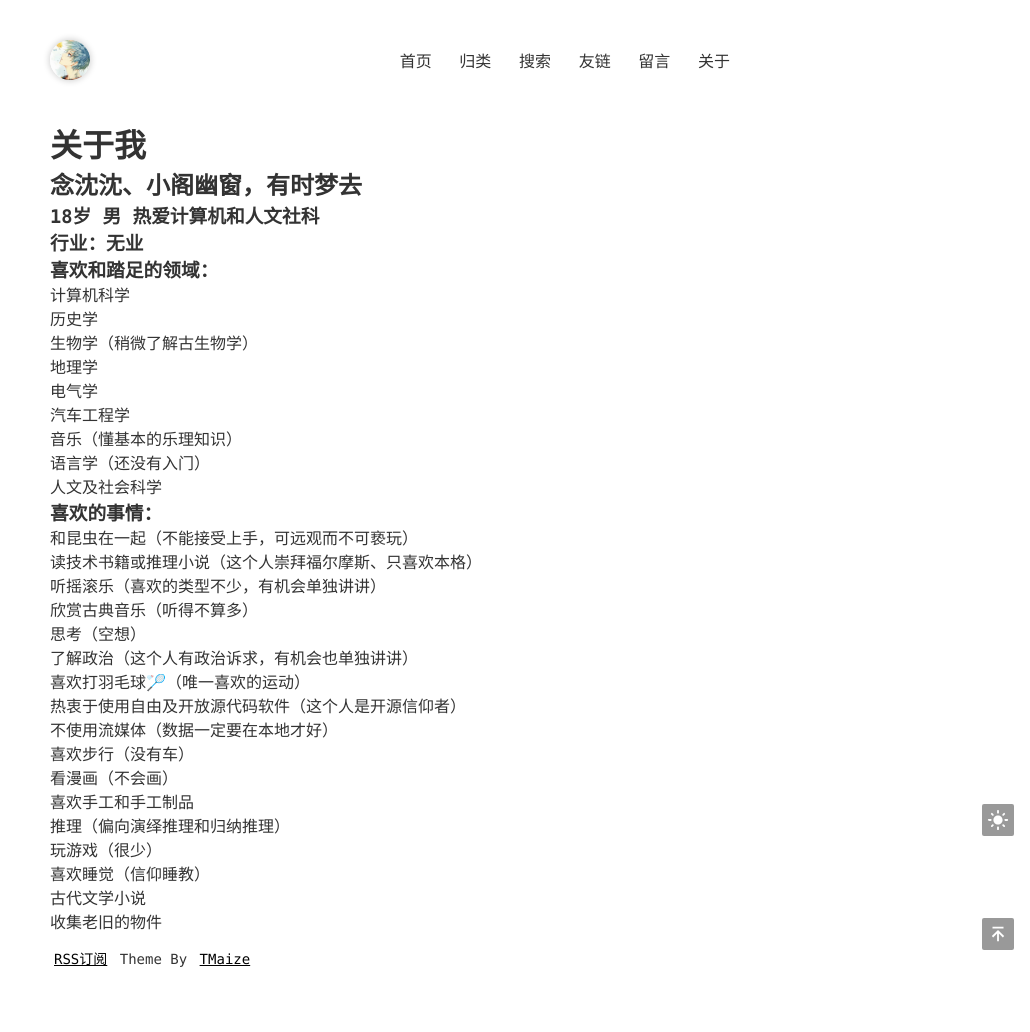
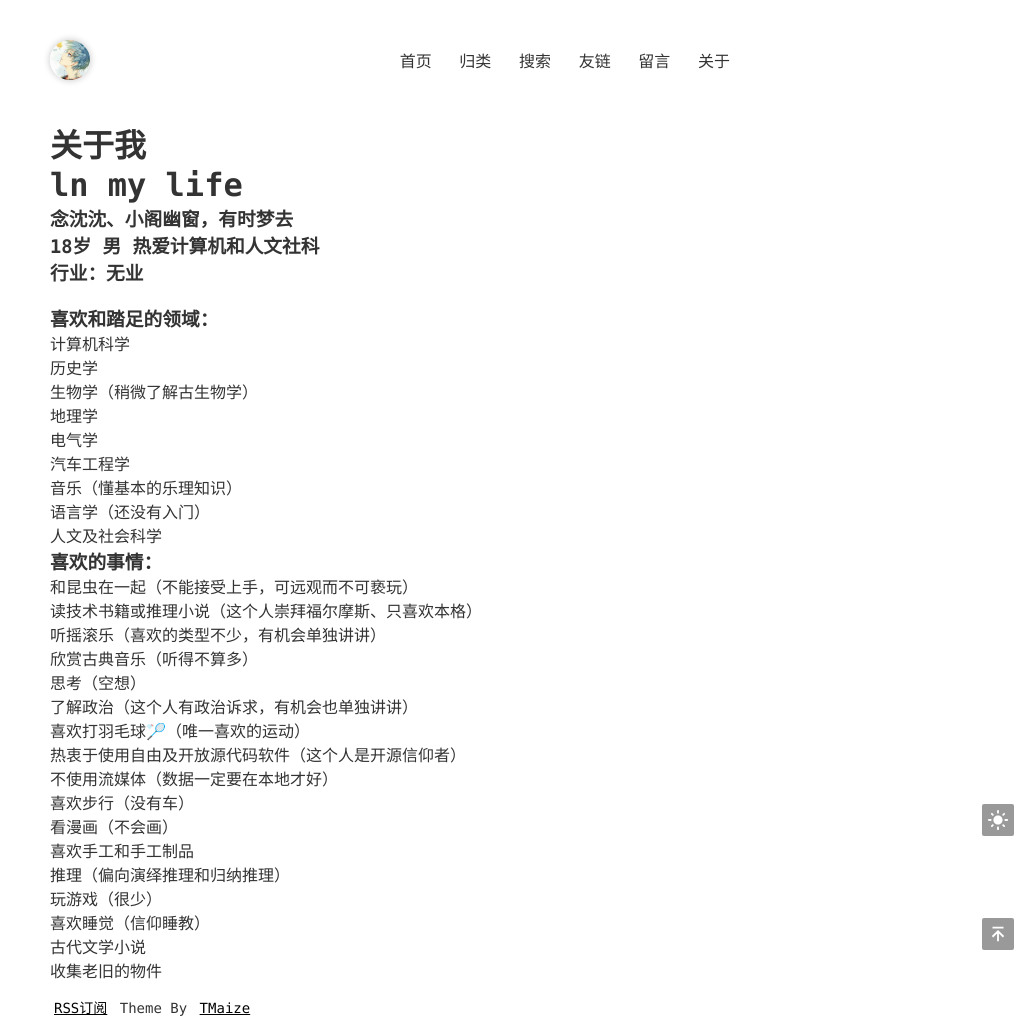
Before and after one commit to aineer/hexo-blog-test, a Jekyll site: the page built from pages/about.md, in a window 1280 px wide. Shown: the whole page, without its empty margins (250-1280 px from the left). Built offline with Jekyll 4.4.1, drawn with Linux system fonts in a browser that asks for light colours; before the commit the page ends 983 px from its top, so only the background shows below that.

Commit message:
编写about.md文件内容

```diff
--- a/pages/about.md
+++ b/pages/about.md
@@ -3,13 +3,15 @@ layout: post
 title: 关于我
 ---
 
+# ln my life
 
-
-## 念沈沈、小阁幽窗，有时梦去
+### 念沈沈、小阁幽窗，有时梦去
 
 ### 18岁 男 热爱计算机和人文社科
 
 ### 行业：无业
+
+<br>
 
 ### 喜欢和踏足的领域：
 1. 计算机科学
```
Also changed, not shown: README.md.
